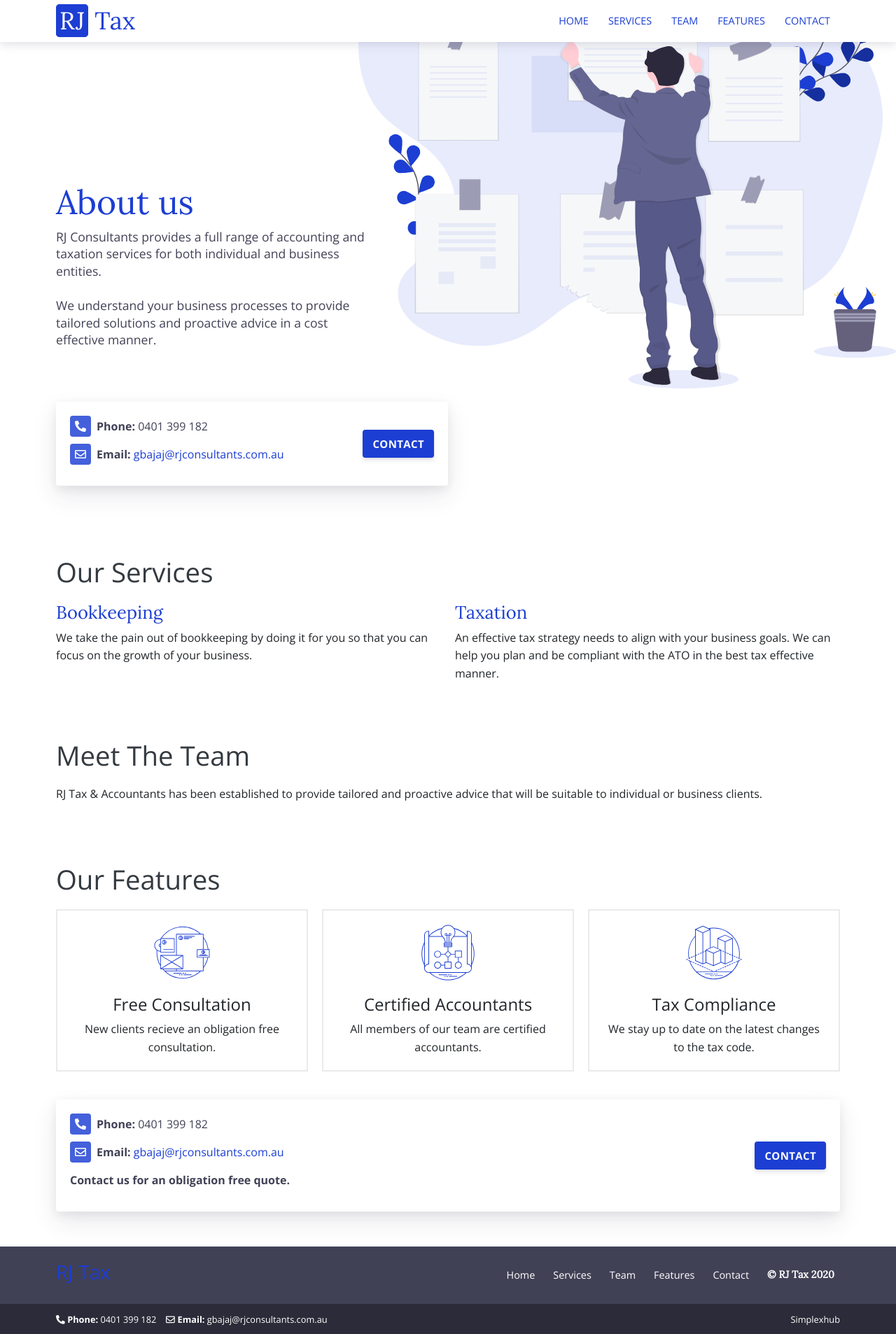
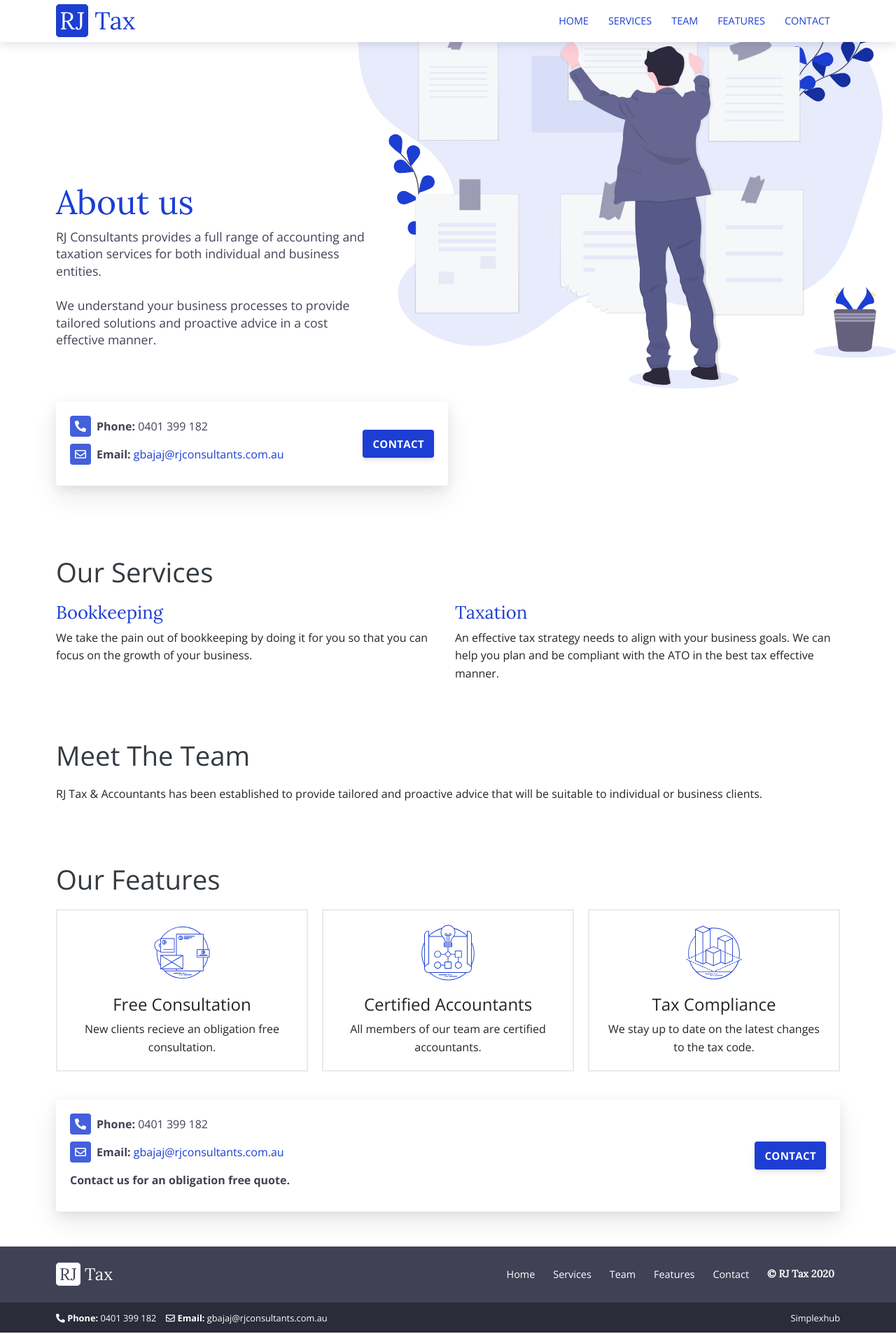
Before and after one commit to raisulsh2020/raisul-sh2020.github.io, a Jekyll site: the page built from index.html, in a window 1280 px wide. Shown: the whole page at 70% size. Built offline with Jekyll 4.4.1, drawn with Linux system fonts in a browser that asks for light colours.

Commit message:
Styles added

```diff
--- a/assets/css/style.scss
+++ b/assets/css/style.scss
@@ -185,6 +185,24 @@ ul{
     width: 100%;
 }
 
+.footer h3 {
+    margin-bottom: 0;
+    color: #ffffff;
+    font-family: "Lora", "Helvetica Neue", Arial, sans-serif, -apple-system;
+    font-size: 1.5rem;
+}
+
+.footer-logo-title-rj {
+    border-radius: 5px;
+    padding: 0px 4px;
+    // color: #ffffff;
+    // border: 1px solid #1c3ed3;
+    // background-color: #1c3ed3;
+    color: #414156;
+    border: 1px solid #ffffff;
+    background-color: #ffffff;
+}
+
 .sub-footer li svg {
     margin-bottom: 3px;
 }
@@ -230,7 +248,7 @@ ul{
     color: #212529;
     display: inline-block;
     padding: 20px;
-    width: 40%;
+    width: auto;
     margin-top: 0;
 }
 
@@ -247,6 +265,11 @@ ul{
     width: 100%;
     margin-top: 0;
 }
+
+.logo-mobile {
+    width: 33px;
+}
+
 .logo-mobile a {
     display: block;
     width: 100%;
@@ -264,10 +287,16 @@ ul{
     margin-bottom: 0;
     font-family: "Lora", "Helvetica Neue", Arial, sans-serif, -apple-system;
     color: #ffffff;
-    padding: 1px;
+    padding: 1px 3px;
 }
 
+.footer h3 a {
+    color: #ffffff;
+}
 
+.footer h3 a:hover {
+    text-decoration: none;
+}
 
 // .close {
 //     visibility: initial !important;
@@ -306,6 +335,10 @@ only screen and (max-width: 760px),
     .footer ul li.copyright {
         padding: 10px 8px 10px 0;
     }
+
+    .footer ul {
+        margin-top: 8px;
+    }
 }
 
 
```
